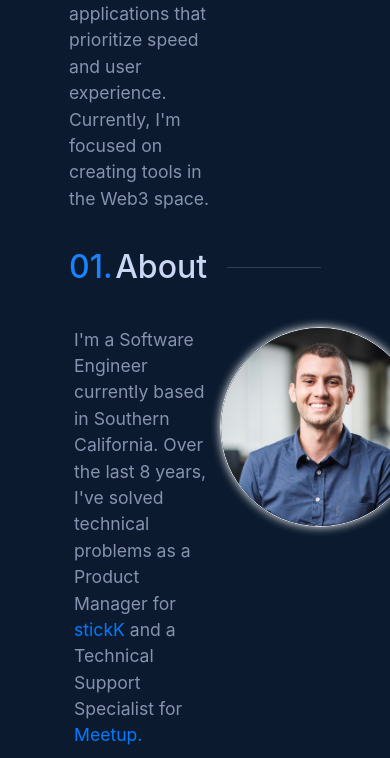
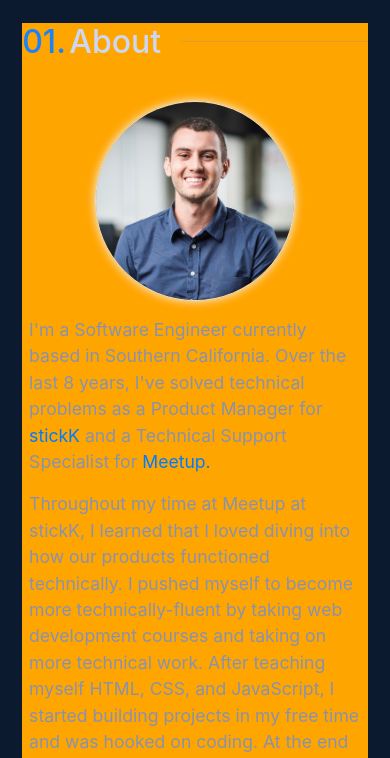
Before and after one commit to brownjer3/personal-website, a React (Create React App) app: page / in a window 390 px wide. Shown: the part 742-1500 px from the top of the page. Built offline with nearby package versions, Linux system fonts and the light colour scheme.

Commit message:
add media queries to css for mobile responsiveness

```diff
--- a/src/App.css
+++ b/src/App.css
@@ -14,7 +14,10 @@
 	--xl-text: 3.5rem; /* intro name, title */
 }
 
-@media (min-width: 40em) {
+section {
+	text-align: left;
+	margin: 10% 15%;
+	/* padding: 3rem 1rem; */
 }
 
 .hi-text {
@@ -49,16 +52,10 @@
 	color: var(--white2);
 }
 
-section {
-	text-align: left;
-	margin: 10% 15%;
-	/* padding: 3rem 1rem; */
-}
-
-img {
+/* img {
 	display: block;
 	max-width: 100%;
-}
+} */
 
 .section-header {
 	display: flex;
@@ -166,6 +163,7 @@ img {
 
 .about {
 	display: flex;
+	flex-direction: row-reverse;
 	font-size: var(--sm-text);
 }
 
@@ -197,7 +195,7 @@ img {
 .headshot-container {
 	max-width: 35%;
 	min-width: 200px;
-	margin: 0 auto;
+	margin: 1rem auto;
 }
 
 .experience-container {
@@ -212,6 +210,7 @@ img {
 	cursor: pointer;
 	font-family: "Courier New", monospace;
 	font-size: var(--md-text);
+	list-style-position: inside;
 }
 
 .job-range {
@@ -229,6 +228,7 @@ img {
 }
 
 .job {
+	padding: 0 1rem;
 	transition: 0.25s;
 }
 
@@ -420,3 +420,53 @@ img {
 .misc-icon {
 	padding-right: 2%;
 }
+
+@media (max-width: 40em) {
+	section {
+		background-color: orange;
+		margin: 10% 2%;
+	}
+	.intro-description {
+		width: 100%;
+	}
+	.about {
+		display: block;
+	}
+	.about-left {
+		width: 100%;
+	}
+
+	.experience-container {
+		display: block;
+	}
+
+	.company-list {
+		display: flex;
+		width: 100%;
+	}
+
+	.company-content {
+		width: 100%;
+	}
+
+	.projects-container {
+		display: block;
+	}
+
+	.project-content {
+		width: 100%;
+		text-align: left;
+	}
+
+	.project-image {
+		width: 100%;
+	}
+
+	.project-tech-list-left,
+	.project-tech-list-right {
+		justify-content: start;
+	}
+	.misc-item {
+		width: 100%;
+	}
+}
--- a/src/mainComponents/About.js
+++ b/src/mainComponents/About.js
@@ -8,6 +8,15 @@ export default function About() {
 				<span className="section-number">01.</span> About
 			</h2>
 			<div className="about">
+				<div class="headshot-container">
+					<a
+						href="https://www.linkedin.com/in/jerry-brown-/"
+						target="_blank"
+						rel="noreferrer"
+					>
+						<Image src={headshot} fluid className="border headshot" />
+					</a>
+				</div>
 				<div className="about-left">
 					<div>
 						<p className="content-text">
@@ -74,15 +83,6 @@ export default function About() {
 						</div>
 					</div>
 				</div>
-				<div class="headshot-container">
-					<a
-						href="https://www.linkedin.com/in/jerry-brown-/"
-						target="_blank"
-						rel="noreferrer"
-					>
-						<Image src={headshot} fluid className="border headshot" />
-					</a>
-				</div>
 			</div>
 		</section>
 	);
--- a/src/mainComponents/Experience.js
+++ b/src/mainComponents/Experience.js
@@ -23,7 +23,7 @@ const Experience = () => {
 				<span className="section-number">02. </span>Experience
 			</h2>
 			<div className="experience-container">
-				<div className="company-list">{createCompanyList(jobData)}</div>
+				<ul className="company-list">{createCompanyList(jobData)}</ul>
 				<div className="company-content">
 					<JobDetails job={job} />
 				</div>
```
